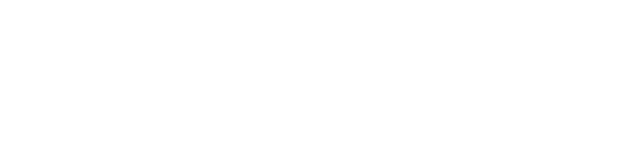
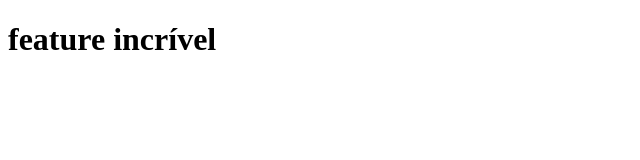
Before and after one commit to DiegoPinho/exemplo-pull-request, a plain HTML site: page index.html in a window 1280 px wide. Shown: the whole page, without its empty margins (0-640 px from the left). Drawn offline with Linux system fonts and the light colour scheme.

Commit message:
first commit

```diff
--- a/index.html
+++ b/index.html
@@ -8,7 +8,7 @@
 </head>
 
 <body>
-
+  <h1>feature incrível</h1>
 </body>
 
 </html>
```
